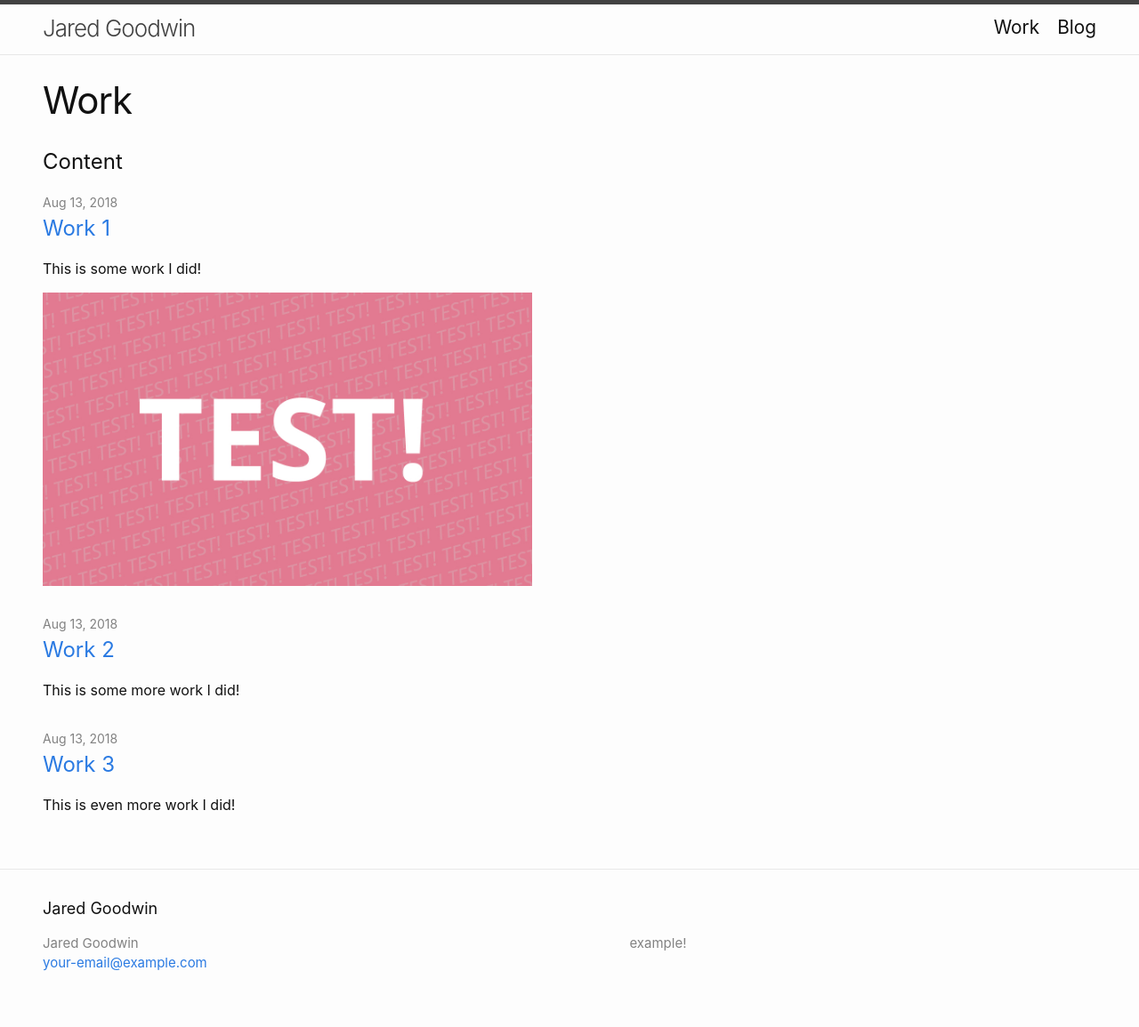
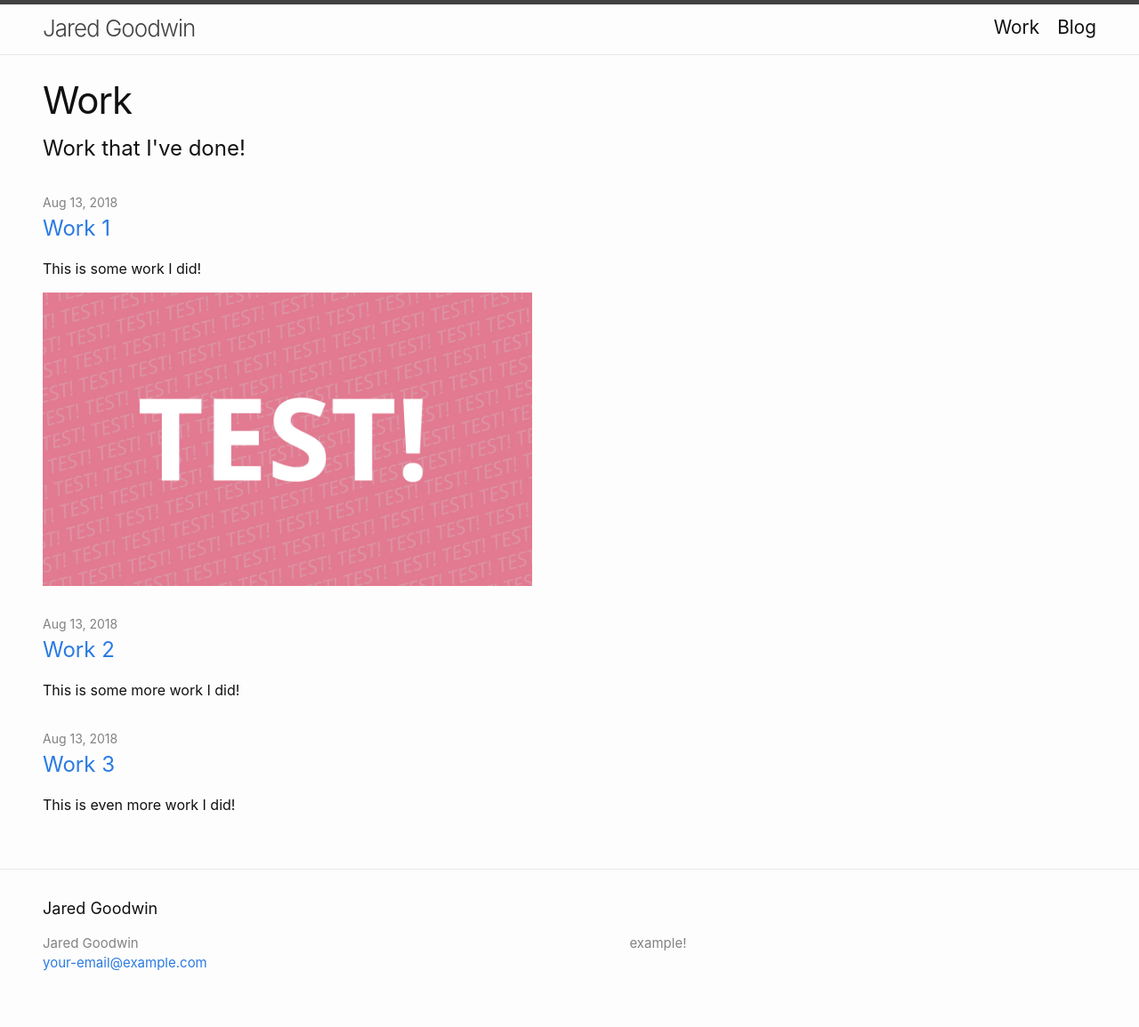
Before and after one commit to goodwin72/jaredrgoodwin.com, a Jekyll site: the page built from work.html, in a window 1280 px wide. Shown: the whole page at 89% size. Built offline with Jekyll 4.4.1, drawn with Linux system fonts in a browser that asks for light colours.

Commit message:
Page layout now supports a subheader

```diff
--- a/_layouts/page.html
+++ b/_layouts/page.html
@@ -5,6 +5,7 @@
 
     <header class="post-header">
         <h1 class="post-title">{{ page.title | escape }}</h1>
+        <h2>{{ page.sub-header | escape }}</h2>
     </header>
 
     <div class="post-content">
--- a/blog.html
+++ b/blog.html
@@ -2,8 +2,7 @@
 layout: page
 title: Blog
 permalink: /blog/
+sub-header: My blog!
 ---
 
-<h1>Content</h1>
-
 {%- include feed-blog.html featured-only=false -%}
--- a/work.html
+++ b/work.html
@@ -2,8 +2,7 @@
 layout: page
 title: Work
 permalink: /work/
+sub-header: Work that I've done!
 ---
 
-<h1>Content</h1>
-
 {%- include feed-work.html featured-only=false -%}
```
Lines whose indentation alone changed are shown as unchanged.
